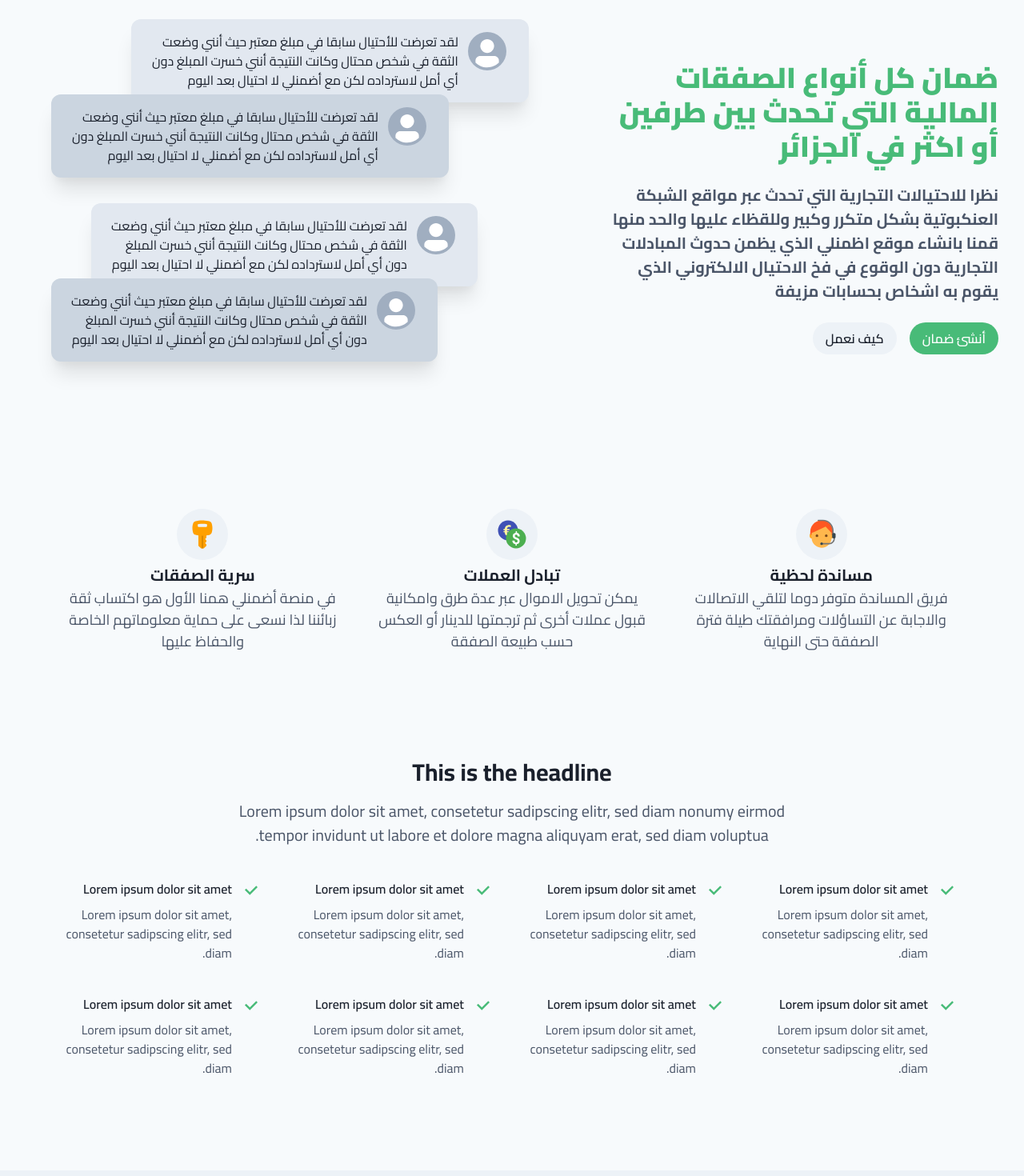
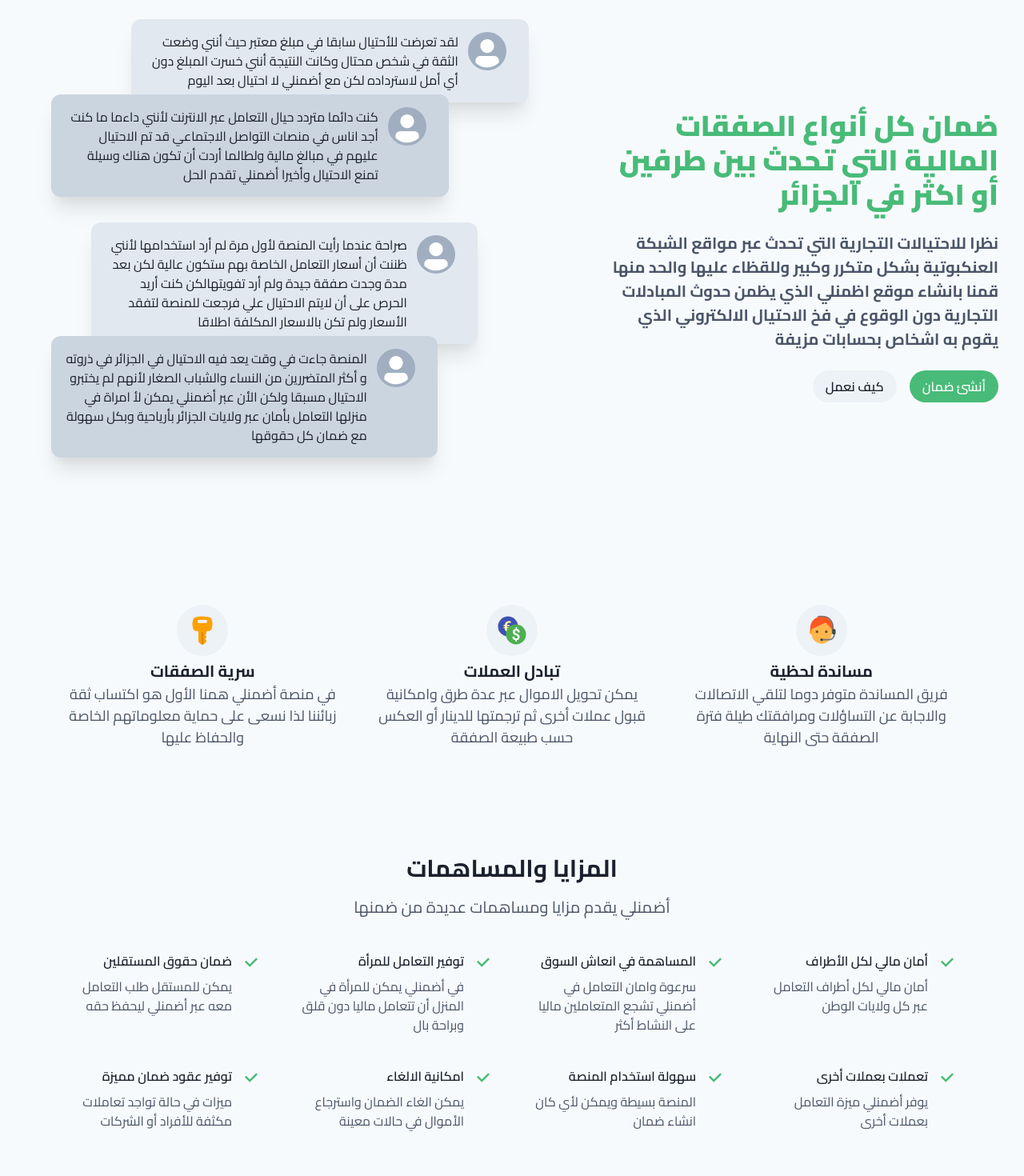
Before and after one commit to salahberiani/odmenli-next, a Next.js app: page / in a window 1280 px wide. Shown: the part 140-1610 px from the top of the page at 80% size. Built offline with nearby package versions, Linux system fonts and the light colour scheme.

Commit message:
home finishing

```diff
--- a/components/daman/Property.js
+++ b/components/daman/Property.js
@@ -17,10 +17,10 @@ export default function Property(props) {
       }}
       {...flexProps}
     >
-      <Box as="dt" minWidth="180px">
+      <Box as="dt" flex="1" minWidth="180px">
         {label}
       </Box>
-      <Box as="dd" flex="1" fontWeight="semibold">
+      <Box as="dd" flex="1.5" fontWeight="semibold">
         {value}
       </Box>
     </Flex>
--- a/components/dashboard/ccpInfo.js
+++ b/components/dashboard/ccpInfo.js
@@ -14,9 +14,9 @@ import React from 'react';
 
 export default function Example() {
   const [value, setValue] = React.useState({
-    ccpName: 'SALAH EDDIN BERIANI',
-    ccpKey: '80',
-    ccpNumber: '454512121',
+    ccpName: 'MERZOUGUI SADDAM',
+    ccpKey: '32',
+    ccpNumber: '0018134596',
   });
 
   return (
--- a/components/home/features.js
+++ b/components/home/features.js
@@ -12,22 +12,56 @@ import {
 import { CheckIcon } from '@chakra-ui/icons';
 
 // Replace test data with your own
-const features = Array.apply(null, Array(8)).map(function (x, i) {
-  return {
-    id: i,
-    title: 'Lorem ipsum dolor sit amet',
-    text: 'Lorem ipsum dolor sit amet, consetetur sadipscing elitr, sed diam.',
-  };
-});
+const features = [
+  {
+    id: 1,
+    title: 'أمان مالي لكل الأطراف',
+    text: 'أمان مالي لكل أطراف التعامل عبر كل ولايات الوطن',
+  },
+  {
+    id: 2,
+    title: 'المساهمة في انعاش السوق',
+    text: 'سرعوة وامان التعامل في أضمنلي تشجع المتعاملين ماليا على النشاط أكثر',
+  },
+  {
+    id: 3,
+    title: 'توفير التعامل للمرأة  ',
+    text: 'في أضمنلي يمكن للمرأة في المنزل أن تتعامل ماليا دون قلق وبراحة بال',
+  },
+  {
+    id: 4,
+    title: 'ضمان حقوق المستقلين',
+    text: 'يمكن للمستقل طلب التعامل معه عبر أضمنلي ليحفظ حقه',
+  },
+  {
+    id: 5,
+    title: 'تعملات بعملات أخرى',
+    text: 'يوفر أضمنلي ميزة التعامل بعملات أخرى',
+  },
+  {
+    id: 6,
+    title: 'سهولة استخدام المنصة',
+    text: 'المنصة بسيطة ويمكن لأي كان انشاء ضمان',
+  },
+  {
+    id: 7,
+    title: 'امكانية الالغاء   ',
+    text: 'يمكن الغاء الضمان واسترجاع الأموال في حالات معينة',
+  },
+  {
+    id: 8,
+    title: 'توفير عقود ضمان مميزة',
+    text: 'ميزات في حالة تواجد تعاملات مكثفة للأفراد أو الشركات ',
+  },
+];
 
 export default function GridListWithHeading() {
   return (
     <Box my="100px" p={4}>
       <Stack spacing={4} as={Container} maxW={'3xl'} textAlign={'center'}>
-        <Heading fontSize={'3xl'}>This is the headline</Heading>
+        <Heading fontSize={'3xl'}>المزايا والمساهمات</Heading>
         <Text color={'gray.600'} fontSize={'xl'}>
-          Lorem ipsum dolor sit amet, consetetur sadipscing elitr, sed diam nonumy eirmod tempor
-          invidunt ut labore et dolore magna aliquyam erat, sed diam voluptua.
+          أضمنلي يقدم مزايا ومساهمات عديدة من ضمنها
         </Text>
       </Stack>
 
--- a/components/home/hero.js
+++ b/components/home/hero.js
@@ -122,8 +122,9 @@ export default function SplitScreen() {
             >
               <Avatar mx="3"></Avatar>
               <Text>
-                لقد تعرضت للأحتيال سابقا في مبلغ معتبر حيث أنني وضعت الثقة في شخص محتال وكانت
-                النتيجة أنني خسرت المبلغ دون أي أمل لاسترداده لكن مع أضمنلي لا احتيال بعد اليوم
+                كنت دائما متردد حيال التعامل عبر الانترنت لأنني داءما ما كنت أجد اناس في منصات
+                التواصل الاجتماعي قد تم الاحتيال عليهم في مبالغ مالية ولطالما أردت أن تكون هناك
+                وسيلة تمنع الاحتيال وأخيرا أضمنلي تقدم الحل
               </Text>
             </Flex>
           </MotionBox>
@@ -156,8 +157,10 @@ export default function SplitScreen() {
               >
                 <Avatar mx="3"></Avatar>
                 <Text>
-                  لقد تعرضت للأحتيال سابقا في مبلغ معتبر حيث أنني وضعت الثقة في شخص محتال وكانت
-                  النتيجة أنني خسرت المبلغ دون أي أمل لاسترداده لكن مع أضمنلي لا احتيال بعد اليوم
+                  صراحة عندما رأيت المنصة لأول مرة لم أرد استخدامها لأنني ظننت أن أسعار التعامل
+                  الخاصة بهم ستكون عالية لكن بعد مدة وجدت صفقة جيدة ولم أرد تفويتهالكن كنت أريد
+                  الحرص على أن لايتم الاحتيال علي فرجعت للمنصة لتفقد الأسعار ولم تكن بالاسعار
+                  المكلفة اطلاقا
                 </Text>
               </Flex>
             </MotionBox>
@@ -190,8 +193,9 @@ export default function SplitScreen() {
               >
                 <Avatar mx="3"></Avatar>
                 <Text>
-                  لقد تعرضت للأحتيال سابقا في مبلغ معتبر حيث أنني وضعت الثقة في شخص محتال وكانت
-                  النتيجة أنني خسرت المبلغ دون أي أمل لاسترداده لكن مع أضمنلي لا احتيال بعد اليوم
+                  المنصة جاءت في وقت يعد فيه الاحتيال في الجزائر في ذروته و أكثر المتضررين من النساء
+                  والشباب الصغار لأنهم لم يختبرو الاحتيال مسبقا ولكن الأن عبر أضمنلي يمكن لأ امراة
+                  في منزلها التعامل بأمان عبر ولايات الجزائر بأرياحية وبكل سهولة مع ضمان كل حقوقها
                 </Text>
               </Flex>
             </MotionBox>
--- a/pages/dashboard.js
+++ b/pages/dashboard.js
@@ -6,7 +6,7 @@ import CcpInfo from 'components/dashboard/ccpInfo';
 
 export default function TableExample(props) {
   return (
-    <Box px="10%" pb="5%" maxW="100vw">
+    <Box px={{ base: '5%', md: '10%' }} pb="5%" mb="100px" maxW="100vw">
       <CcpInfo></CcpInfo>
       {/* <Init></Init> */}
       <Table></Table>
--- a/pages/price.js
+++ b/pages/price.js
@@ -12,6 +12,7 @@ import {
   Th,
   Td,
   useBreakpointValue,
+  Alert,
 } from '@chakra-ui/react';
 import Head from 'next/head';
 
@@ -45,6 +46,9 @@ export default function Price() {
       <Head>
         <title>أسعار التعامل</title>
       </Head>
+      <Alert my="8" status="info">
+        الأسعار الحالية لن تكون ثابتة سيتم تغييرها لتتناسب مع المبالغ الكبيرة
+      </Alert>
       <SimpleGrid columns={2} columnGap={6} rowGap={3}>
         <GridItem colSpan={{ base: 2, md: 1 }}>
           <Input onChange={handlePrice} type="number" placeholder="المبلغ"></Input>
--- a/styles/globals.css
+++ b/styles/globals.css
@@ -55,15 +55,15 @@ h6 {
 
 .responsive-table {
   width: 100%;
-  margin: 0;
-  padding: 0;
-  border-collapse: collapse;
-  border-spacing: 0;
+  /* margin: 0;
+  padding: 0; */
+  /* border-collapse: collapse;
+  border-spacing: 0; */
 }
 .responsive-table thead {
   display: none;
   visibility: hidden;
-  background: #fafafa;
+  /* background: #fafafa; */
 }
 @media screen and (min-width: 1000px) {
   .responsive-table thead {
@@ -74,8 +74,8 @@ h6 {
 .responsive-table tr {
   /* border: 1px solid #ddd; */
   /* border-bottom: 2px solid #ddd; */
-  padding: 5px;
-  margin-bottom: 10px;
+  padding: 10px;
+  margin-bottom: 20px;
   display: block;
 }
 @media screen and (min-width: 1000px) {
@@ -84,9 +84,9 @@ h6 {
     /* border-bottom-width: 1px; */
     margin-bottom: 0;
   }
-  .responsive-table tr:nth-child(even) {
+  /* .responsive-table tr:nth-child(even) {
     background: #fafafa;
-  }
+  } */
 }
 .responsive-table th,
 .responsive-table td {
@@ -119,6 +119,7 @@ h6 {
   float: right;
   text-transform: uppercase;
   font-weight: bold;
+  font-size: 13px;
 }
 @media screen and (min-width: 1000px) {
   .responsive-table td:before {
```
Also changed, not shown: components/daman/index.js (+5 -5 lines), components/dashboard/table.js (+17 -11 lines), pages/conditions.js (+3 -4 lines).
